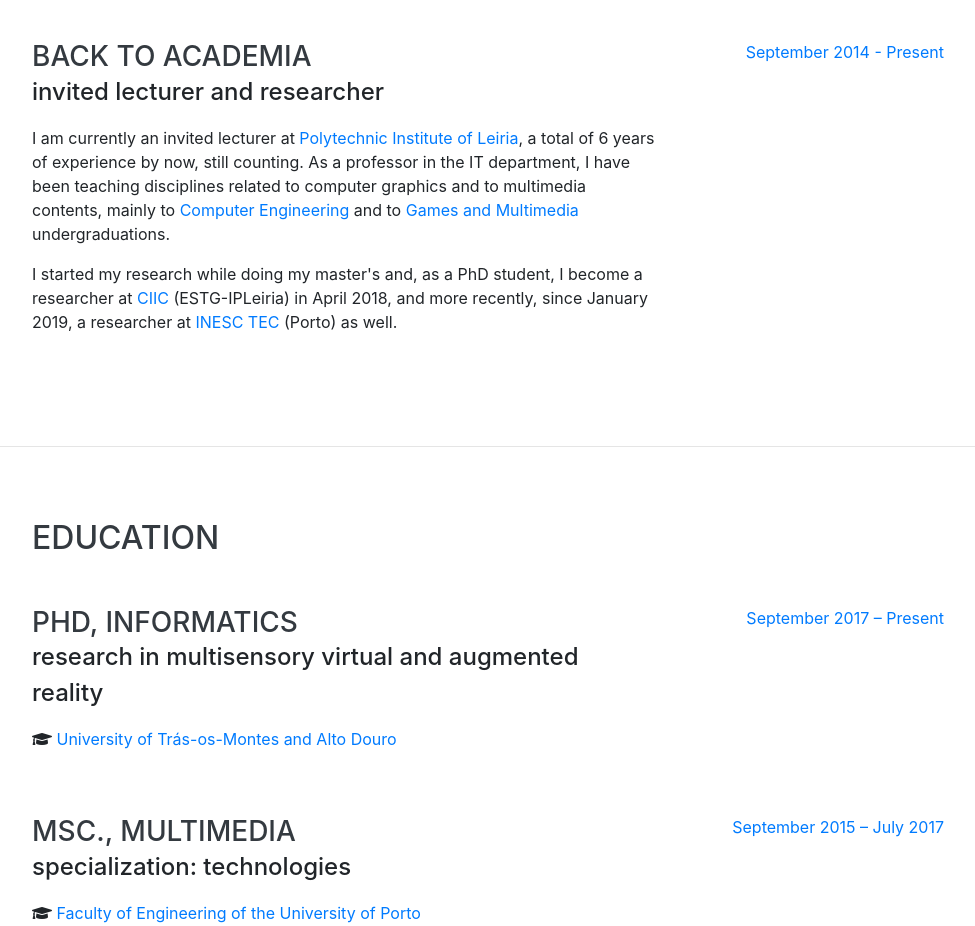
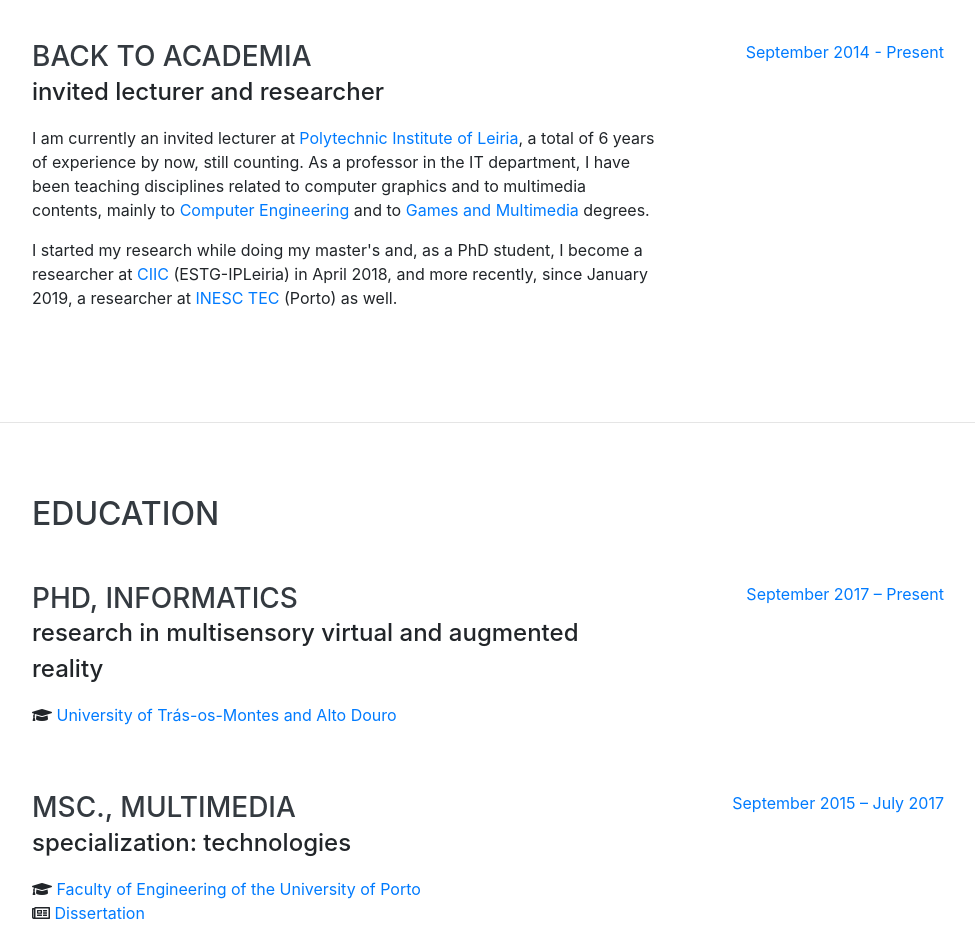
Before and after one commit to anabelamarto/anabelamarto.github.io, a website with bundled scripts: page cv/index.html in a window 1280 px wide. Shown: the part 1680-2606 px from the top of the page, without its empty margins (288-1263 px from the left). Built offline with nearby package versions, Linux system fonts and the light colour scheme; a web font is replaced by a local one.

Commit message:
Update index.html

```diff
--- a/cv/index.html
+++ b/cv/index.html
@@ -142,7 +142,7 @@
           <div class="resume-content">
             <h3 class="mb-0">Back to Academia</h3>
             <div class="subheading mb-3">Invited lecturer and Researcher</div>
-            <p>I am currently an invited lecturer at  <a href="https://www.ipleiria.pt/home/" target="_blank">Polytechnic Institute of Leiria</a>, a total of 6 years of experience by now, still counting. As a professor in the IT department, I have been teaching disciplines related to computer graphics and to multimedia contents, mainly to <a href="https://www.ipleiria.pt/cursos/course/undergraduate-in-computer-engineering/" target="_blank">Computer Engineering</a> and to <a href="http://games.ipleiria.pt/" target="_blank">Games and Multimedia</a> undergraduations. </p> I started my research while doing my master's and, as a PhD student, I become a researcher at <a href="https://sites.ipleiria.pt/ciic/" target="_blank">CIIC</a> (ESTG-IPLeiria) in April 2018, and more recently, since January 2019, a researcher at <a href="https://www.inesctec.pt/en/laboratories/laboratory-of-computer-graphics-and-virtual-environments#intro" target="_blank">INESC TEC</a> (Porto) as well.</p>
+            <p>I am currently an invited lecturer at  <a href="https://www.ipleiria.pt/home/" target="_blank">Polytechnic Institute of Leiria</a>, a total of 6 years of experience by now, still counting. As a professor in the IT department, I have been teaching disciplines related to computer graphics and to multimedia contents, mainly to <a href="https://www.ipleiria.pt/cursos/course/undergraduate-in-computer-engineering/" target="_blank">Computer Engineering</a> and to <a href="http://games.ipleiria.pt/" target="_blank">Games and Multimedia</a> degrees. </p> I started my research while doing my master's and, as a PhD student, I become a researcher at <a href="https://sites.ipleiria.pt/ciic/" target="_blank">CIIC</a> (ESTG-IPLeiria) in April 2018, and more recently, since January 2019, a researcher at <a href="https://www.inesctec.pt/en/laboratories/laboratory-of-computer-graphics-and-virtual-environments#intro" target="_blank">INESC TEC</a> (Porto) as well.</p>
           </div>
           <div class="resume-date text-md-right">
             <span class="text-primary">September 2014 - Present</span>
```
